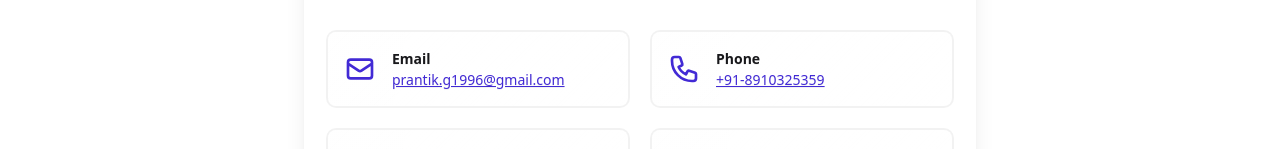
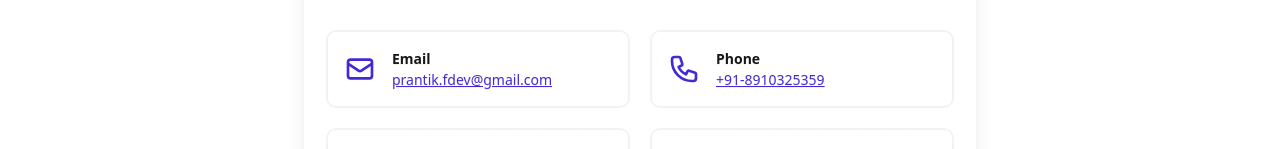
Before and after one commit to TBS96/portfolio, a React (Vite) app: page /contact in a window 1280 px wide. Shown: the part 396-545 px from the top of the page. Built offline with nearby package versions, Linux system fonts and the light colour scheme.

Commit message:
fix: update email address in Contact, Footer, and Hero components
Signed-off-by: TBS96 <9tbs6@proton.me>

```diff
--- a/src/components/Contact.jsx
+++ b/src/components/Contact.jsx
@@ -6,13 +6,13 @@ const Contact = () => {
     const contactDetails = [
         {
             label: 'Email',
-            value: 'prantik.g1996@gmail.com',
+            value: 'prantik.fdev@gmail.com',
             icon: (
                 <svg xmlns="http://www.w3.org/2000/svg" className="h-8 w-8 text-primary" fill="none" viewBox="0 0 24 24" stroke="currentColor">
                     <path strokeLinecap="round" strokeLinejoin="round" strokeWidth={2} d="M3 8l7.89 5.26a2 2 0 002.22 0L21 8M5 19h14a2 2 0 002-2V7a2 2 0 00-2-2H5a2 2 0 00-2 2v10a2 2 0 002 2z" />
                 </svg>
             ),
-            link: 'mailto:prantik.g1996@gmail.com'
+            link: 'mailto:prantik.fdev@gmail.com'
         },
         {
             label: 'Phone',
--- a/src/components/Footer.jsx
+++ b/src/components/Footer.jsx
@@ -36,7 +36,7 @@ const Footer = () => {
               <path d="M4.98 3.5c0 1.381-1.11 2.5-2.48 2.5s-2.48-1.119-2.48-2.5c0-1.38 1.11-2.5 2.48-2.5s2.48 1.12 2.48 2.5zm.02 4.5h-5v16h5v-16zm7.982 0h-4.968v16h4.969v-8.399c0-4.67 6.029-5.052 6.029 0v8.399h4.988v-10.131c0-7.88-8.922-7.593-11.018-3.714v-2.155z" />
             </svg>
           </Link>
-          <Link to='mailto:prantik.g1996@gmail.com' className='btn btn-circle btn-sm btn-primary' target='_blank' title='prantik.g1996@gmail.com'>
+          <Link to='mailto:prantik.fdev@gmail.com' className='btn btn-circle btn-sm btn-primary' target='_blank' title='prantik.g1996@gmail.com'>
             <svg aria-hidden="true" xmlns="http://www.w3.org/2000/svg" width="24" height="24" fill="currentColor" viewBox="0 0 24 24"><path d="M17 6h-2V5h1a1 1 0 1 0 0-2h-2a1 1 0 0 0-1 1v2h-.541A5.965 5.965 0 0 1 14 10v4a1 1 0 1 1-2 0v-4c0-2.206-1.794-4-4-4-.075 0-.148.012-.22.028C7.686 6.022 7.596 6 7.5 6A4.505 4.505 0 0 0 3 10.5V16a1 1 0 0 0 1 1h7v3a1 1 0 0 0 1 1h2a1 1 0 0 0 1-1v-3h5a1 1 0 0 0 1-1v-6c0-2.206-1.794-4-4-4Zm-9 8.5H7a1 1 0 1 1 0-2h1a1 1 0 1 1 0 2Z"></path></svg>
           </Link>
           <Link to='https://x.com/9theblacksheep6' className='btn btn-circle btn-sm btn-primary' target='_blank' title='X'>
--- a/src/components/Hero.jsx
+++ b/src/components/Hero.jsx
@@ -84,7 +84,7 @@ const Hero = () => {
                             <path d="M4.98 3.5c0 1.381-1.11 2.5-2.48 2.5s-2.48-1.119-2.48-2.5c0-1.38 1.11-2.5 2.48-2.5s2.48 1.12 2.48 2.5zm.02 4.5h-5v16h5v-16zm7.982 0h-4.968v16h4.969v-8.399c0-4.67 6.029-5.052 6.029 0v8.399h4.988v-10.131c0-7.88-8.922-7.593-11.018-3.714v-2.155z" />
                         </svg>
                     </Link>
-                    <Link to='mailto:prantik.g1996@gmail.com' className='btn btn-circle btn-soft btn-primary' target='_blank' title='prantik.g1996@gmail.com'>
+                    <Link to='mailto:prantik.fdev@gmail.com' className='btn btn-circle btn-soft btn-primary' target='_blank' title='prantik.g1996@gmail.com'>
                         <svg aria-hidden="true" xmlns="http://www.w3.org/2000/svg" width="24" height="24" fill="currentColor" viewBox="0 0 24 24"><path d="M17 6h-2V5h1a1 1 0 1 0 0-2h-2a1 1 0 0 0-1 1v2h-.541A5.965 5.965 0 0 1 14 10v4a1 1 0 1 1-2 0v-4c0-2.206-1.794-4-4-4-.075 0-.148.012-.22.028C7.686 6.022 7.596 6 7.5 6A4.505 4.505 0 0 0 3 10.5V16a1 1 0 0 0 1 1h7v3a1 1 0 0 0 1 1h2a1 1 0 0 0 1-1v-3h5a1 1 0 0 0 1-1v-6c0-2.206-1.794-4-4-4Zm-9 8.5H7a1 1 0 1 1 0-2h1a1 1 0 1 1 0 2Z"></path></svg>
                     </Link>
                     <Link to='https://x.com/9theblacksheep6' className='btn btn-square btn-soft btn-primary' target='_blank' title='X'>
```
